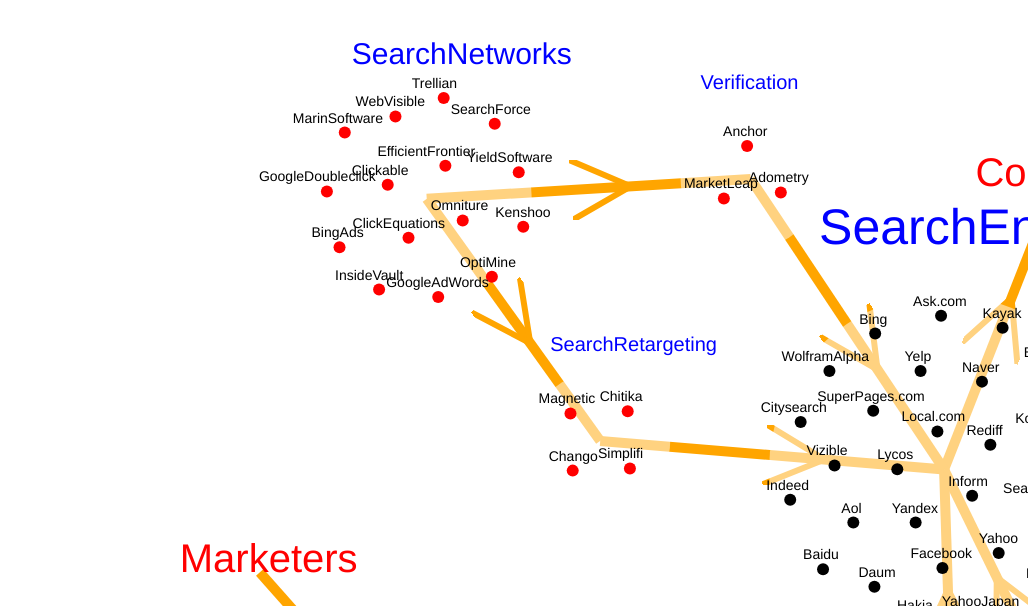
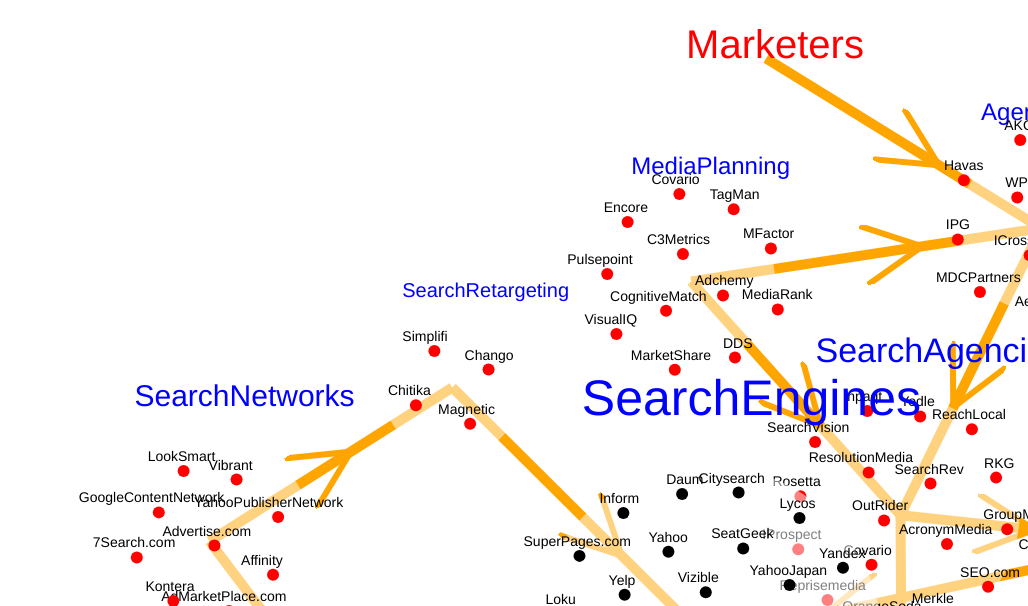
Before and after one commit to jamesl5/info474Final, a plain HTML site: page index.html in a window 1280 px wide. Shown: the part 194-800 px from the top of the page, without its empty margins (252-1280 px from the left). Drawn offline with nearby package versions, Linux system fonts and the light colour scheme.

Commit message:
final commit

```diff
--- a/index.html
+++ b/index.html
@@ -394,21 +394,16 @@
 ///////////////////////////
 /////////SEO PLATFORMS
 var seoPlatformsData = [
-{"id":"MarinSoftware"},
-{"id":"Clickable"},
-{"id":"Kenshoo"},
-{"id":"WebVisible"},
-{"id":"BingAds"},
-{"id":"EfficientFrontier"},
-{"id":"InsideVault"},
-{"id":"OptiMine"},
-{"id":"Trellian"},
-{"id":"ClickEquations"},
-{"id":"GoogleDoubleclick"},
-{"id":"GoogleAdWords"},
-{"id":"SearchForce"},
-{"id":"YieldSoftware"},
-{"id":"Omniture"}
+{"id":"Conductor"},
+{"id":"Rioseo"},
+{"id":"GShift"},
+{"id":"BrightEdge"},
+{"id":"BloomReach"},
+{"id":"MOZ"},
+{"id":"RankAbove"},
+{"id":"GinzaMetrics"},
+{"id":"Linkdex"},
+{"id":"Optify"}
 ];
 var seoPlatformsLayout = d3.layout.force()
    .size([40,40])
@@ -626,21 +621,15 @@
 /////////////////////
 ////////SEARCH NETWORKS
 var searchNetworksData = [
-{"id":"MarinSoftware"},
-{"id":"Clickable"},
-{"id":"Kenshoo"},
-{"id":"WebVisible"},
-{"id":"BingAds"},
-{"id":"EfficientFrontier"},
-{"id":"InsideVault"},
-{"id":"OptiMine"},
-{"id":"Trellian"},
-{"id":"ClickEquations"},
-{"id":"GoogleDoubleclick"},
-{"id":"GoogleAdWords"},
-{"id":"SearchForce"},
-{"id":"YieldSoftware"},
-{"id":"Omniture"}
+{"id":"7Search.com"},
+{"id":"AdMarketPlace.com"},
+{"id":"Vibrant"},
+{"id":"YahooPublisherNetwork"},
+{"id":"Kontera"},
+{"id":"GoogleContentNetwork"},
+{"id":"Affinity"},
+{"id":"Advertise.com"},
+{"id":"LookSmart"}
 ];
 var searchNetworksLayout = d3.layout.force()
    .size([40,40])
```
